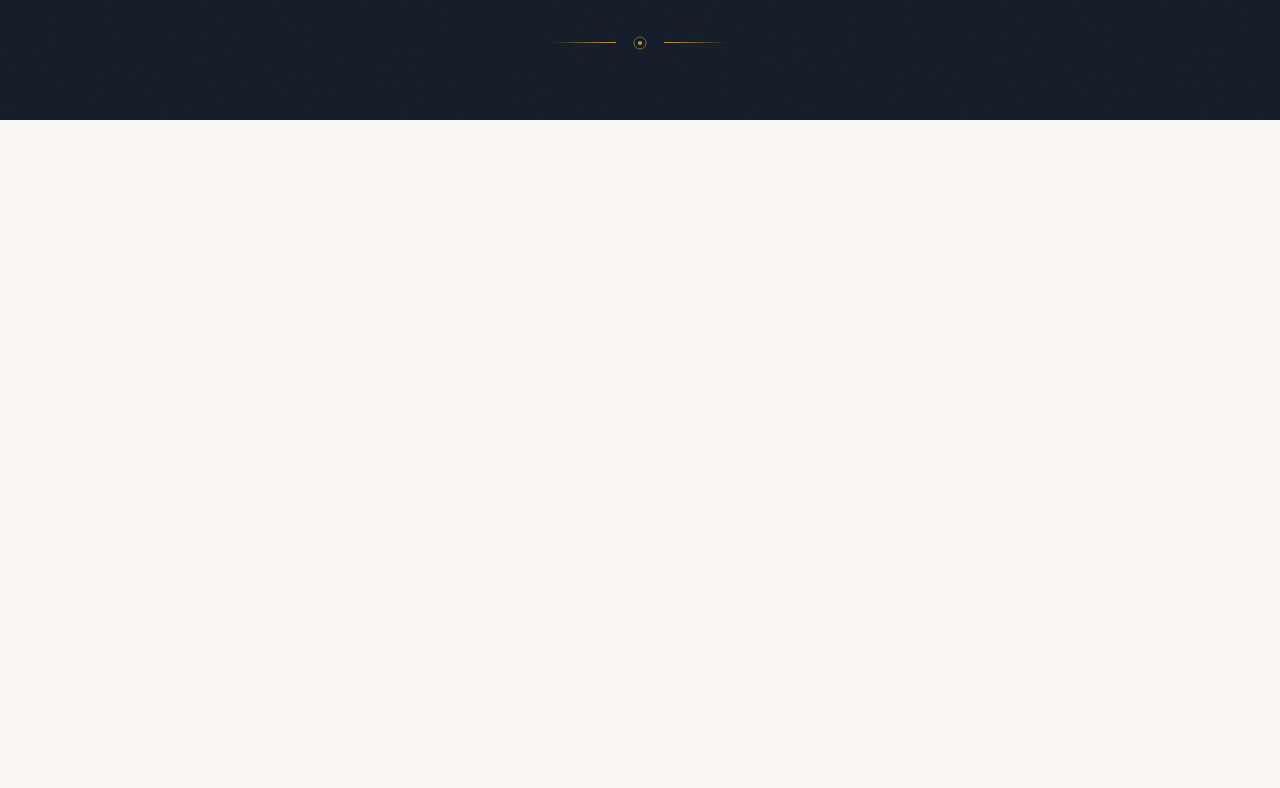
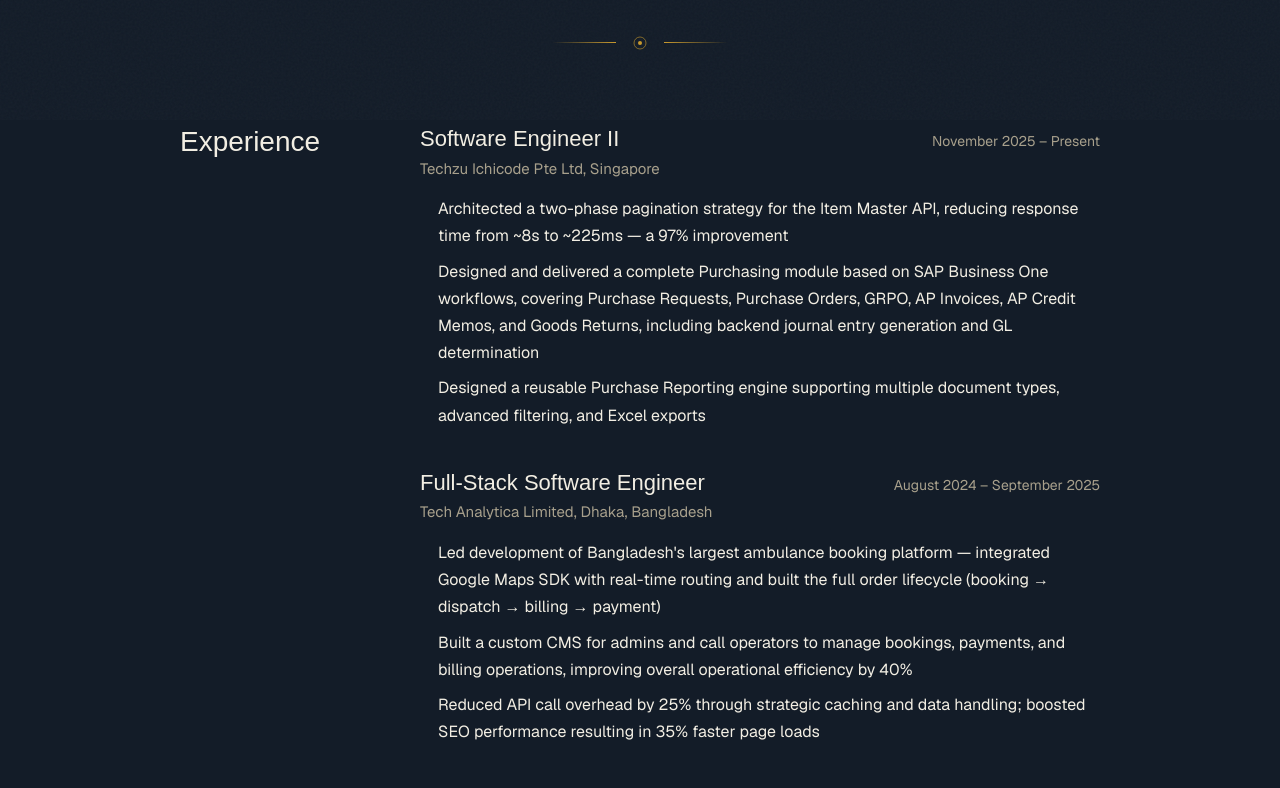
Before and after one commit to Srabon444/portfolio, a Next.js app: page /pro in a window 1280 px wide. Shown: the part 680-1468 px from the top of the page. Before the commit the page ends 800 px from the top, so only its background shows below. Built offline with nearby package versions, Linux system fonts and the light colour scheme; a web font is replaced by a local one.

Commit message:
Show work experience on the /pro page

```diff
--- a/src/app/pro/page.tsx
+++ b/src/app/pro/page.tsx
@@ -1,6 +1,14 @@
-import { personalInfo, projects } from "@/data/portfolioData";
+import { experiences, personalInfo, projects } from "@/data/portfolioData";
 import { RESUME_URL } from "@/lib/constants";
 import s from "./pro.module.css";
+
+// Bullets per experience id, matching the PDF resume; unlisted roles show their first.
+const HIGHLIGHTS: Record<number, number[]> = {
+  1: [3, 4, 5],
+  2: [0, 1, 3],
+};
+
+const stripPeriod = (text: string) => text.trim().replace(/\.$/, "");
 
 const external = { target: "_blank", rel: "noopener noreferrer" } as const;
 
@@ -70,6 +78,33 @@ const ProPage = () => {
         </Section>
 
         <Ornament />
+
+        <Section id="pro-experience" title="Experience">
+          <ol className={s.list}>
+            {experiences.map((exp) => {
+              const bullets = (HIGHLIGHTS[exp.id] ?? [0])
+                .map((i) => exp.description[i])
+                .filter(Boolean);
+              return (
+                <li key={exp.id} className={s.item}>
+                  <div className={s.itemHead}>
+                    <h3 className={s.itemTitle}>{exp.role}</h3>
+                    <span className={s.meta}>{exp.period}</span>
+                  </div>
+                  <p className={s.itemSub}>
+                    {exp.company}, {exp.location}
+                    {exp.isContract ? " (contract)" : ""}
+                  </p>
+                  <ul className={s.bullets}>
+                    {bullets.map((b) => (
+                      <li key={b}>{stripPeriod(b)}</li>
+                    ))}
+                  </ul>
+                </li>
+              );
+            })}
+          </ol>
+        </Section>
       </main>
     </div>
   );
--- a/src/app/pro/pro.module.css
+++ b/src/app/pro/pro.module.css
@@ -134,3 +134,55 @@
 .ornamentLine:last-child {
   background: linear-gradient(to left, transparent, var(--gold));
 }
+
+.list {
+  list-style: none;
+  margin: 0;
+  padding: 0;
+}
+
+.item + .item {
+  margin-top: 40px;
+}
+
+.itemHead {
+  display: flex;
+  flex-wrap: wrap;
+  align-items: baseline;
+  justify-content: space-between;
+  gap: 4px 24px;
+}
+
+.itemTitle {
+  margin: 0;
+  font-family: var(--font-caslon), Georgia, serif;
+  font-weight: 400;
+  font-size: 22px;
+  line-height: 1.3;
+}
+
+.meta {
+  font-size: 14px;
+  color: var(--dust);
+  font-variant-numeric: tabular-nums;
+}
+
+.itemSub {
+  margin: 2px 0 0;
+  font-size: 15px;
+  color: var(--dust);
+}
+
+.bullets {
+  margin: 14px 0 0;
+  padding-left: 18px;
+  font-size: 16px;
+}
+
+.bullets li + li {
+  margin-top: 8px;
+}
+
+.bullets li::marker {
+  color: var(--gold);
+}
```
